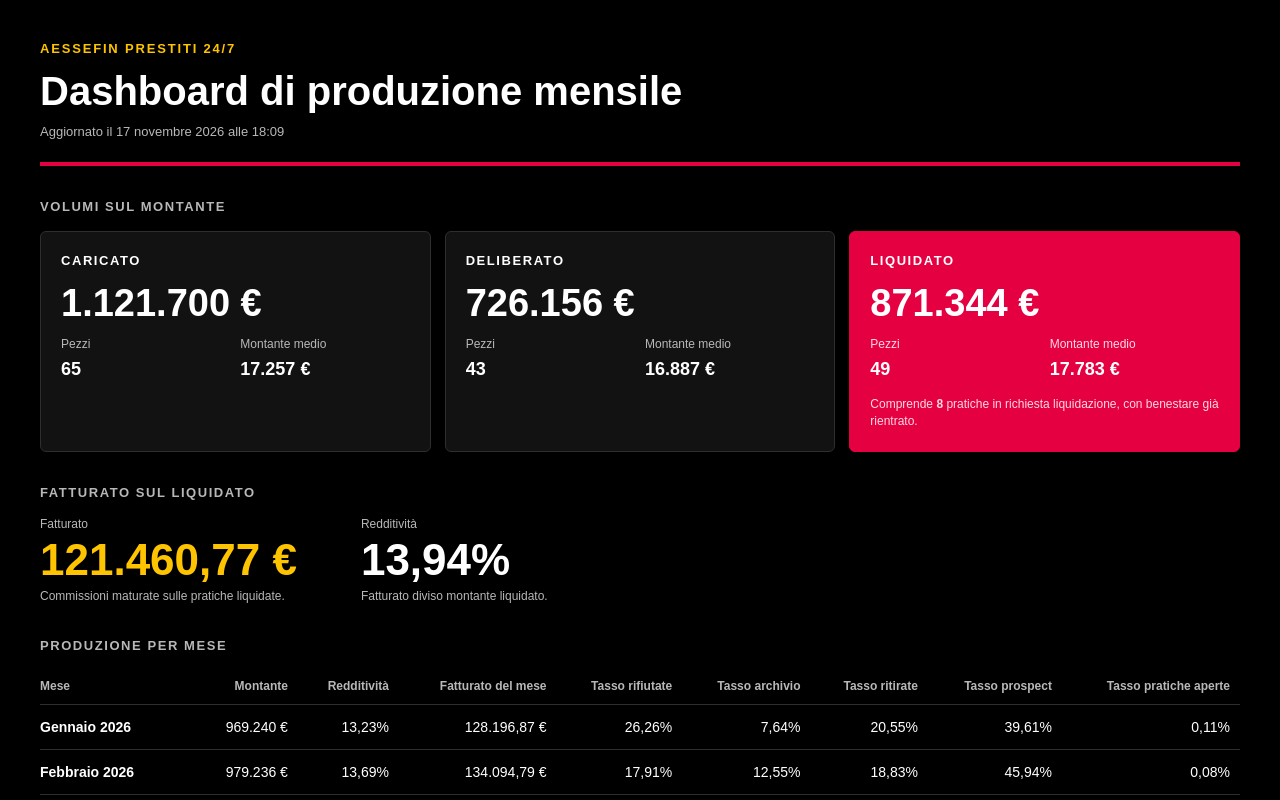
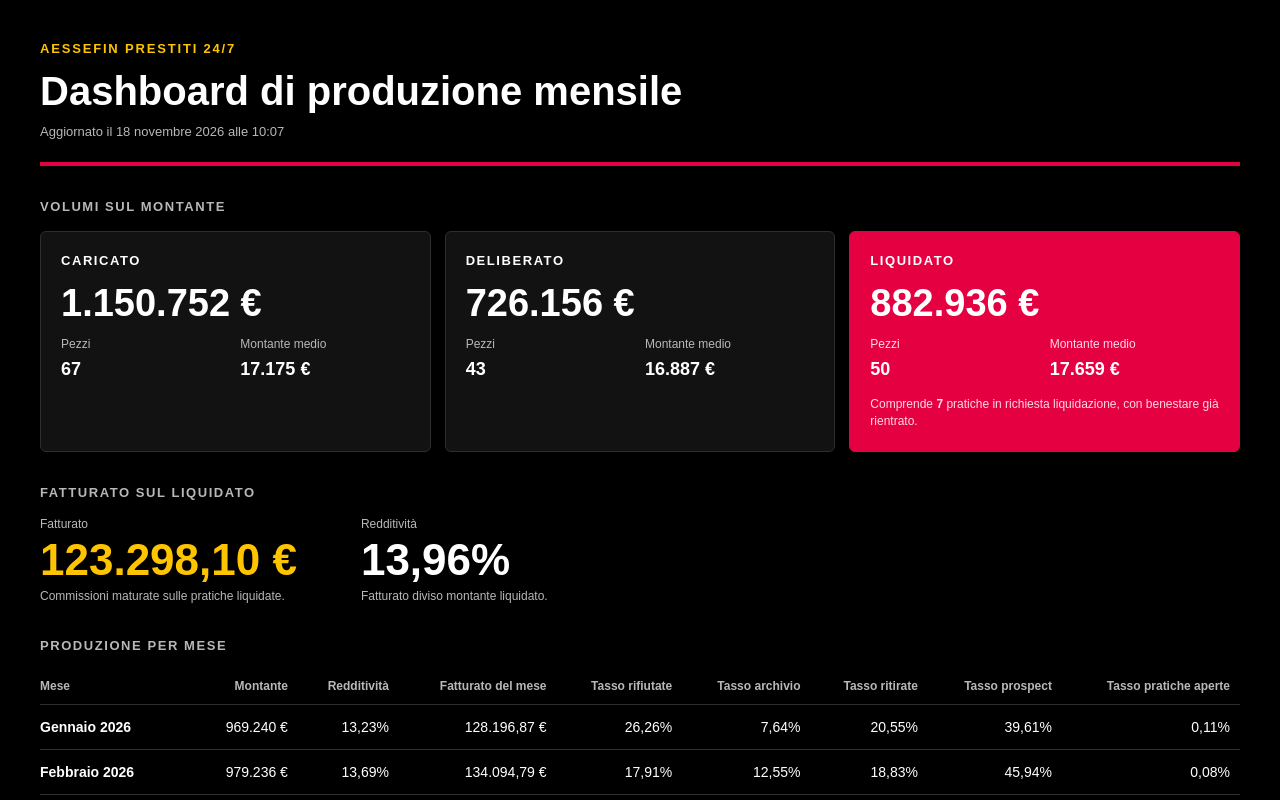
Before and after one commit to antonioclemente-2569/dashboard-produzione, a plain HTML site: page index.html in a window 1280 px wide. Shown: the top 800 px of the page. Drawn offline with Linux system fonts and the light colour scheme.

Commit message:
Aggiorna la dashboard di produzione mensile (dati del 18 novembre 2026, ore 10:07)
Co-Authored-By: Claude Opus 5.5 <noreply@anthropic.com>
Claude-Session: https://claude.ai/code/session_01CFNjMGNdvHgZxSa7wRMkJ6

```diff
--- a/index.html
+++ b/index.html
@@ -61,14 +61,14 @@
 
 </style></head><body>
 <div class="ae">
-<header class="ae-head"><p class="ae-brand">Aessefin Prestiti 24/7</p><h1 class="ae-title">Dashboard di produzione mensile</h1><p class="ae-period">Aggiornato il 17 novembre 2026 alle 18:09</p></header>
-<section><h2 class="ae-h2">Volumi sul montante</h2><div class="ae-cards"><article class="ae-card"><p class="ae-card-label">Caricato</p><b class="ae-big">1.121.700 €</b>
-<dl class="ae-pairs"><div><dt>Pezzi</dt><dd>65</dd></div><div><dt>Montante medio</dt><dd>17.257 €</dd></div></dl></article><article class="ae-card"><p class="ae-card-label">Deliberato</p><b class="ae-big">726.156 €</b>
-<dl class="ae-pairs"><div><dt>Pezzi</dt><dd>43</dd></div><div><dt>Montante medio</dt><dd>16.887 €</dd></div></dl></article><article class="ae-card is-key"><p class="ae-card-label">Liquidato</p><b class="ae-big">871.344 €</b>
-<dl class="ae-pairs"><div><dt>Pezzi</dt><dd>49</dd></div><div><dt>Montante medio</dt><dd>17.783 €</dd></div></dl><p class="ae-note">Comprende <b>8</b> pratiche in richiesta liquidazione, con benestare già rientrato.</p></article></div></section>
+<header class="ae-head"><p class="ae-brand">Aessefin Prestiti 24/7</p><h1 class="ae-title">Dashboard di produzione mensile</h1><p class="ae-period">Aggiornato il 18 novembre 2026 alle 10:07</p></header>
+<section><h2 class="ae-h2">Volumi sul montante</h2><div class="ae-cards"><article class="ae-card"><p class="ae-card-label">Caricato</p><b class="ae-big">1.150.752 €</b>
+<dl class="ae-pairs"><div><dt>Pezzi</dt><dd>67</dd></div><div><dt>Montante medio</dt><dd>17.175 €</dd></div></dl></article><article class="ae-card"><p class="ae-card-label">Deliberato</p><b class="ae-big">726.156 €</b>
+<dl class="ae-pairs"><div><dt>Pezzi</dt><dd>43</dd></div><div><dt>Montante medio</dt><dd>16.887 €</dd></div></dl></article><article class="ae-card is-key"><p class="ae-card-label">Liquidato</p><b class="ae-big">882.936 €</b>
+<dl class="ae-pairs"><div><dt>Pezzi</dt><dd>50</dd></div><div><dt>Montante medio</dt><dd>17.659 €</dd></div></dl><p class="ae-note">Comprende <b>7</b> pratiche in richiesta liquidazione, con benestare già rientrato.</p></article></div></section>
 <section><h2 class="ae-h2">Fatturato sul liquidato</h2><div class="ae-rev">
-<div><p class="ae-fig-label">Fatturato</p><b class="ae-fig">121.460,77 €</b><p class="ae-fig-def">Commissioni maturate sulle pratiche liquidate.</p></div>
-<div><p class="ae-fig-label">Redditività</p><b class="ae-fig is-plain">13,94%</b><p class="ae-fig-def">Fatturato diviso montante liquidato.</p></div></div></section>
+<div><p class="ae-fig-label">Fatturato</p><b class="ae-fig">123.298,10 €</b><p class="ae-fig-def">Commissioni maturate sulle pratiche liquidate.</p></div>
+<div><p class="ae-fig-label">Redditività</p><b class="ae-fig is-plain">13,96%</b><p class="ae-fig-def">Fatturato diviso montante liquidato.</p></div></div></section>
 <section><h2 class="ae-h2">Produzione per mese</h2><div class="ae-table-wrap"><table class="ae-table"><thead><tr><th>Mese</th><th>Montante</th><th>Redditività</th><th>Fatturato del mese</th><th>Tasso rifiutate</th><th>Tasso archivio</th><th>Tasso ritirate</th><th>Tasso prospect</th><th>Tasso pratiche aperte</th></tr></thead><tbody>
 <tr><td>Gennaio 2026</td><td>969.240 €</td><td>13,23%</td><td>128.196,87 €</td><td>26,26%</td><td>7,64%</td><td>20,55%</td><td>39,61%</td><td>0,11%</td></tr>
 <tr><td>Febbraio 2026</td><td>979.236 €</td><td>13,69%</td><td>134.094,79 €</td><td>17,91%</td><td>12,55%</td><td>18,83%</td><td>45,94%</td><td>0,08%</td></tr>
@@ -80,7 +80,7 @@
 <tr><td>Agosto 2026</td><td>1.079.868 €</td><td>13,22%</td><td>142.738,99 €</td><td>21,01%</td><td>9,97%</td><td>20,58%</td><td>44,83%</td><td>0,32%</td></tr>
 <tr><td>Settembre 2026</td><td>1.360.788 €</td><td>13,41%</td><td>182.487,77 €</td><td>20,83%</td><td>11,62%</td><td>20,54%</td><td>42,50%</td><td>0,54%</td></tr>
 <tr><td>Ottobre 2026</td><td>1.679.316 €</td><td>14,00%</td><td>235.094,35 €</td><td>23,88%</td><td>10,03%</td><td>15,69%</td><td>43,23%</td><td>3,61%</td></tr>
-<tr class="is-current"><td>Novembre 2026</td><td>871.344 €</td><td>13,94%</td><td>121.460,77 €</td><td>25,00%</td><td>2,27%</td><td>8,01%</td><td>29,55%</td><td>32,90%</td></tr>
+<tr class="is-current"><td>Novembre 2026</td><td>882.936 €</td><td>13,96%</td><td>123.298,10 €</td><td>24,52%</td><td>2,23%</td><td>7,96%</td><td>28,98%</td><td>34,08%</td></tr>
 </tbody></table></div>
 <p class="ae-table-note">Novembre è in corso: montante e fatturato sono parziali e gran parte delle pratiche del mese è ancora aperta.</p></section>
 </div>
```
